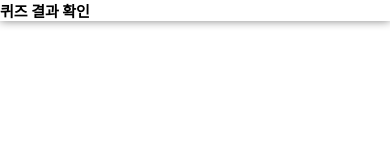
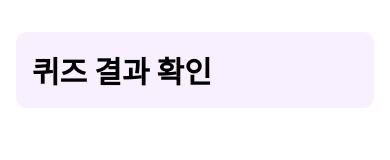
Before and after one commit to haileyham/study-now, a Next.js app: page /quiz/results in a window 390 px wide. Shown: the top 160 px of the page. Built offline with nearby package versions, Linux system fonts and the light colour scheme.

Commit message:
(#48) design : 퀴즈결과페이지 - 전체 디자인 - 모바일 및 테블릿 버전

```diff
--- a/components/quiz/page.module.scss
+++ b/components/quiz/page.module.scss
@@ -166,6 +166,49 @@
   }
 }
 
+//quiz results page
+.mainResults {
+  height: calc(100vh - 5rem);
+  overflow: auto;
+  padding: 1rem;
+  h2 {
+    font-size: 30px;
+    margin: 1rem 0;
+    padding: 1rem;
+    background-color: rgb(249, 240, 255);
+    border-radius: var(--border-radius-m);
+  }
+  ul {
+    display: flex;
+    flex-direction: column;
+    gap: 1rem;
+  }
+  li {
+    padding: 1rem;
+    border: 1px solid rgb(242, 226, 252);
+    border-radius: var(--border-radius-m);
+    box-shadow: 2px 2px 3px 0 rgb(242, 226, 252);
+  }
+  strong {
+    display: inline-block;
+    margin: 10px 0;
+  }
+  //q&a
+  p {
+    position: relative;
+    margin-top: 1rem;
+    padding: 2.5rem 0 1.5rem 0;
+    //badge
+    span {
+      position: absolute;
+      top: 0;
+      padding: 5px 10px;
+      border-radius: var(--border-radius-m);
+      background: rgb(242, 226, 252);
+    }
+  }
+}
+
 /* 태블릿 화면 스타일 */
 @media (min-width: 768px) {
   .quizInfo {
```
